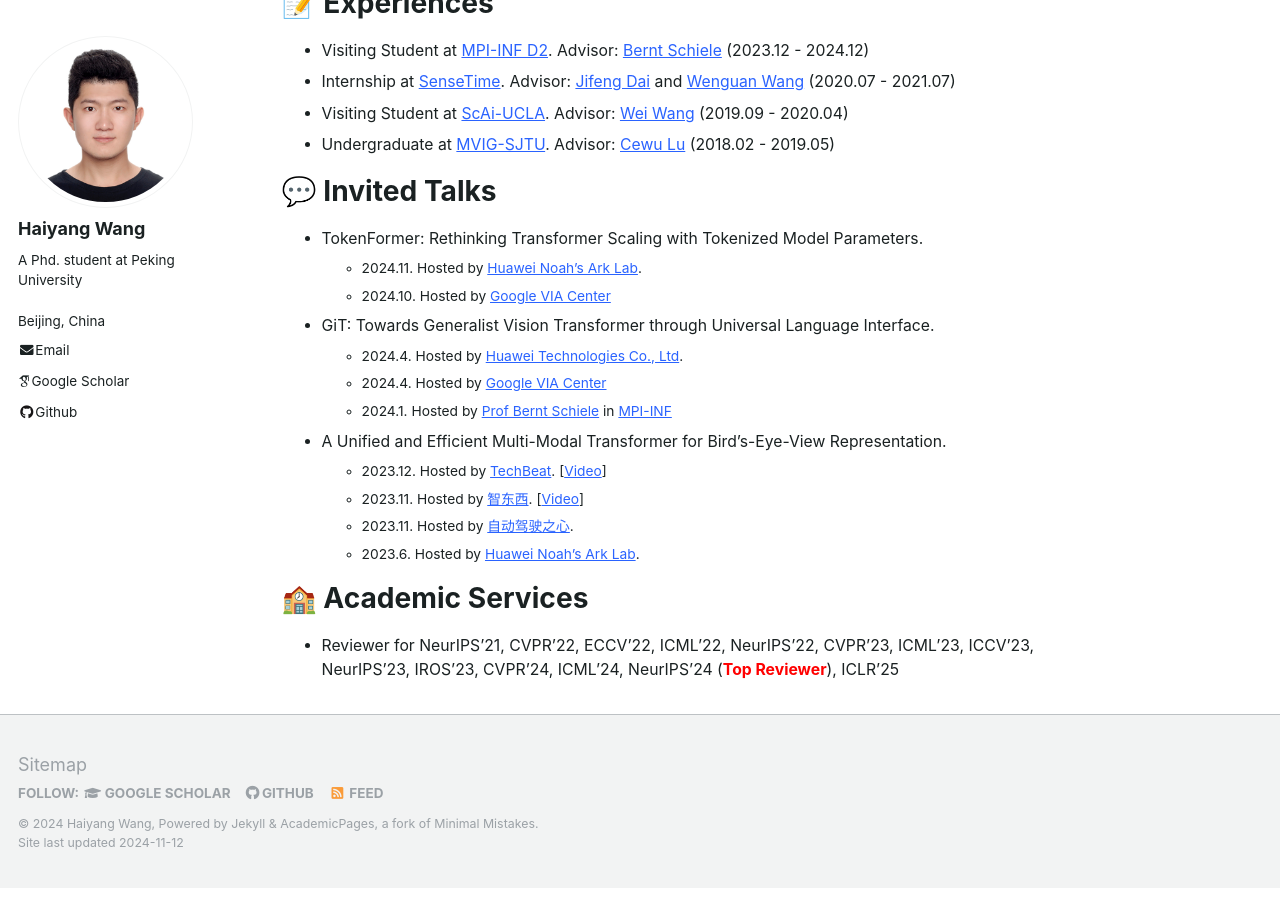
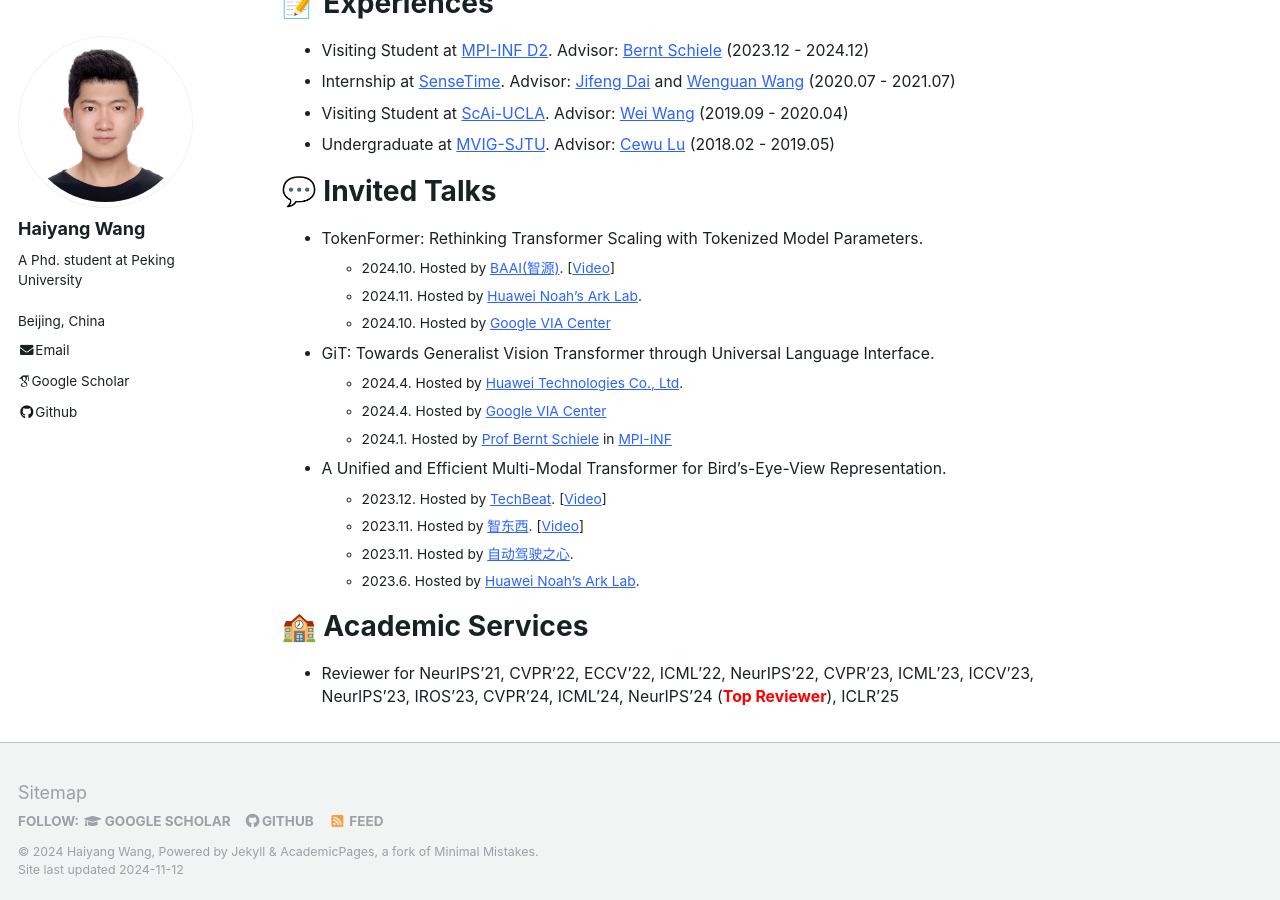
Before and after one commit to Haiyang-W/haiyang-w.github.io, a Jekyll site: the page built from _pages/about.md, in a window 1280 px wide and 900 px high, scrolled down 1732 px. Built offline with Jekyll 4.4.1, drawn with Linux system fonts in a browser that asks for light colours; some web fonts are replaced; comment, search, counter and statistics services are not loaded.

Commit message:
update news

```diff
--- a/_pages/about.md
+++ b/_pages/about.md
@@ -70,6 +70,7 @@ Wenqiang Xu\*, **Haiyang Wang\***, Fubo Qi, Cewu Lu. In [**ICCV 2019**](https://
 💬 Invited Talks
 ======
 * TokenFormer: Rethinking Transformer Scaling with Tokenized Model Parameters.
+  * 2024.10. Hosted by [BAAI(智源)](https://event.baai.ac.cn). [[Video](https://event.baai.ac.cn/activities/858)]
   * 2024.11. Hosted by [Huawei Noah's Ark Lab](https://noahlab.com.hk/#/home).
   * 2024.10. Hosted by [Google VIA Center](https://www.mpg.de/18787770/research-center-visual-computing-interaction-artificial-intelligence)
 * GiT: Towards Generalist Vision Transformer through Universal Language Interface.
```
